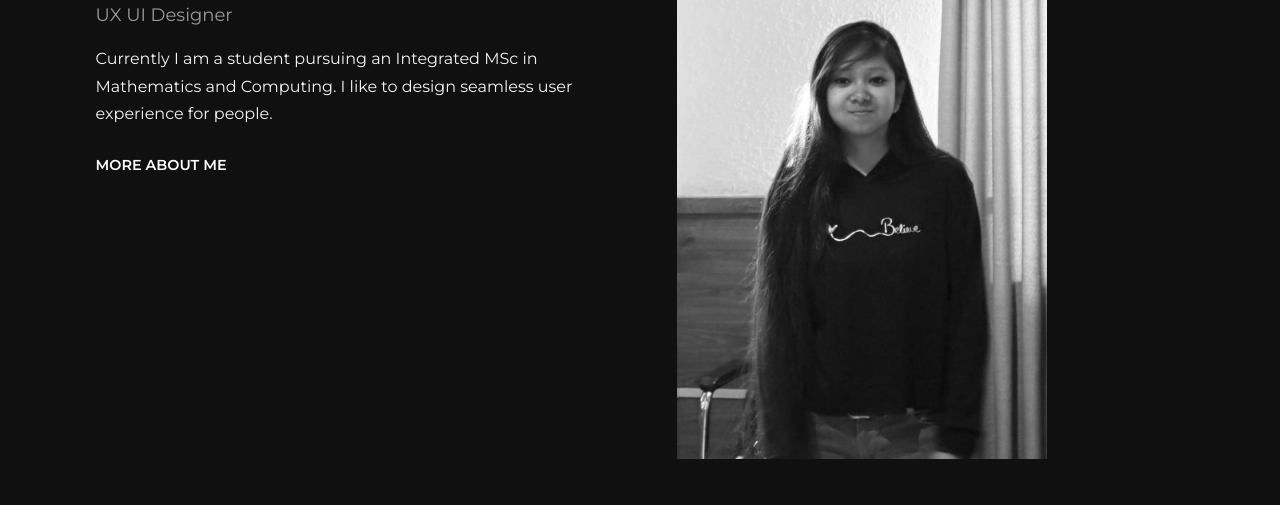
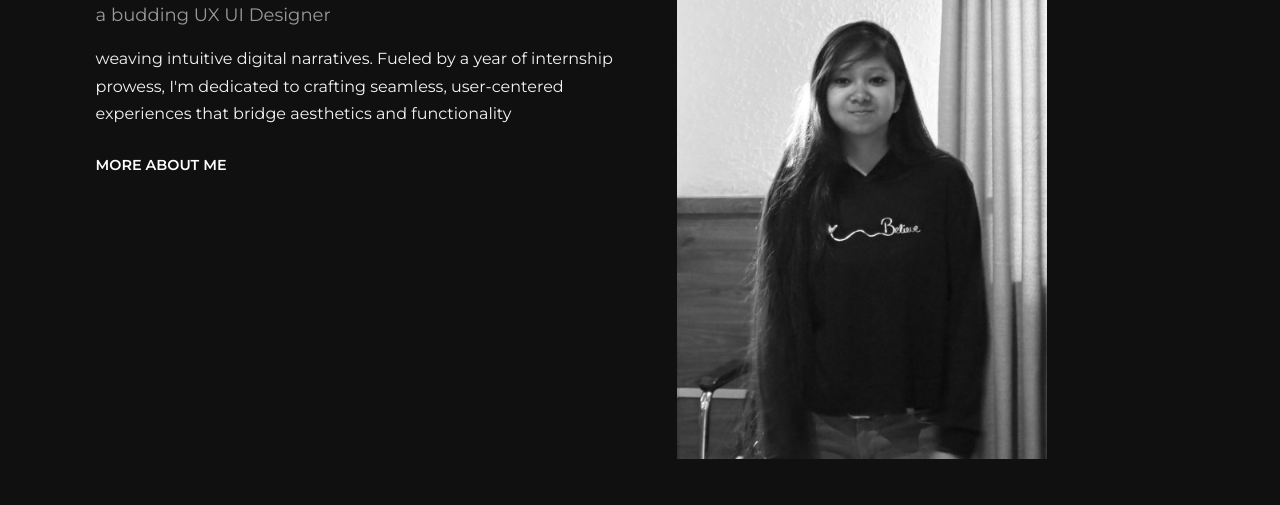
Before and after one commit to shreya9902/shreya_rani, a plain HTML site: page index.html in a window 1280 px wide. Shown: the part 295-800 px from the top of the page. Drawn offline with nearby package versions, Linux system fonts and the light colour scheme; a script that the page names is missing; a web font is replaced by a local one.

Commit message:
Update index.html

```diff
--- a/index.html
+++ b/index.html
@@ -59,10 +59,8 @@
       <div class="home-content">
         <h5 class="hello">---HELLO</h5>
         <h2 class="name">I'm <span class="Shreya">Shreya</span> Rani</h2>
-        <h6 class="aspiring">UX UI Designer</h6>
-        <p>Currently I am a student pursuing an Integrated MSc in
-          Mathematics and Computing. I like to design seamless user
-          experience for people.</p>
+        <h6 class="aspiring">a budding UX UI Designer</h6>
+        <p>weaving intuitive digital narratives. Fueled by a year of internship prowess, I'm dedicated to crafting seamless, user-centered experiences that bridge aesthetics and functionality</p>
         <a href="about.html" class="more">MORE ABOUT ME</a>
       </div>
       <img class="img-content-img" src="images/home_pic.png" alt="">
```
